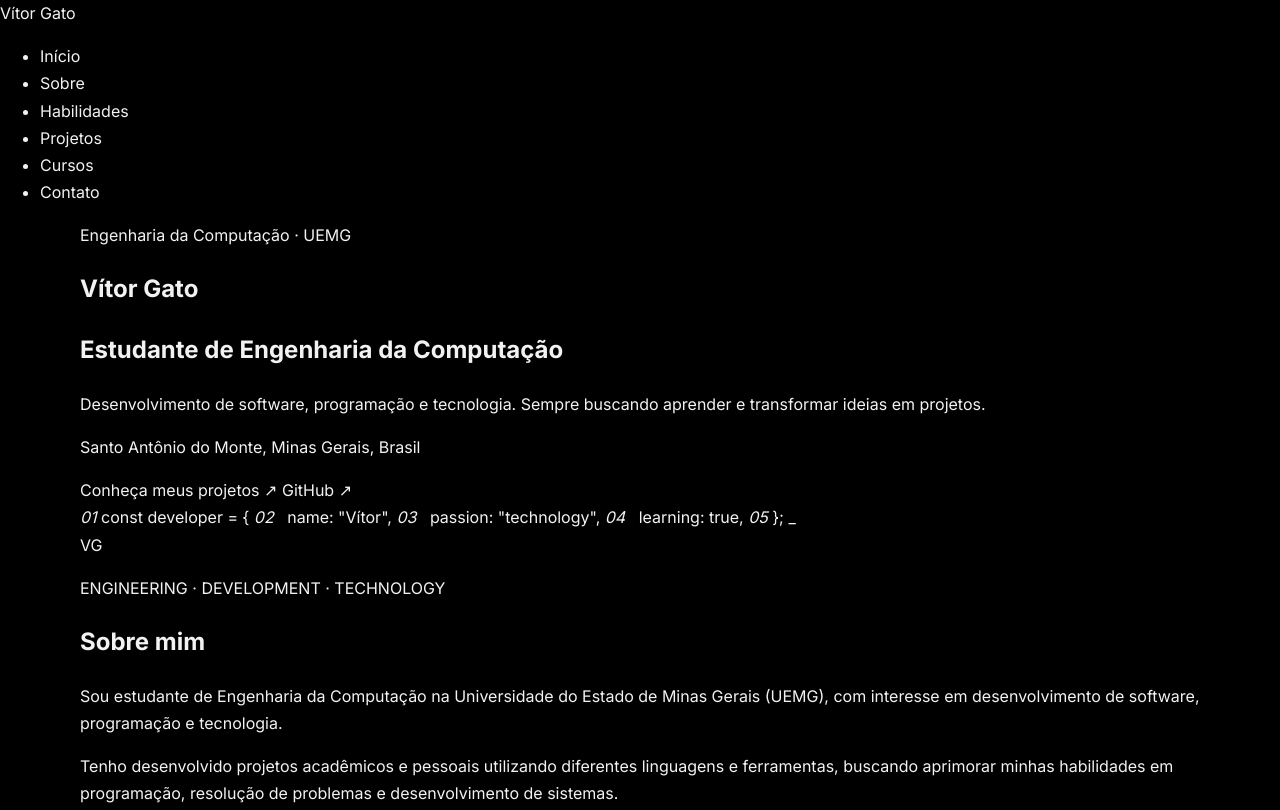
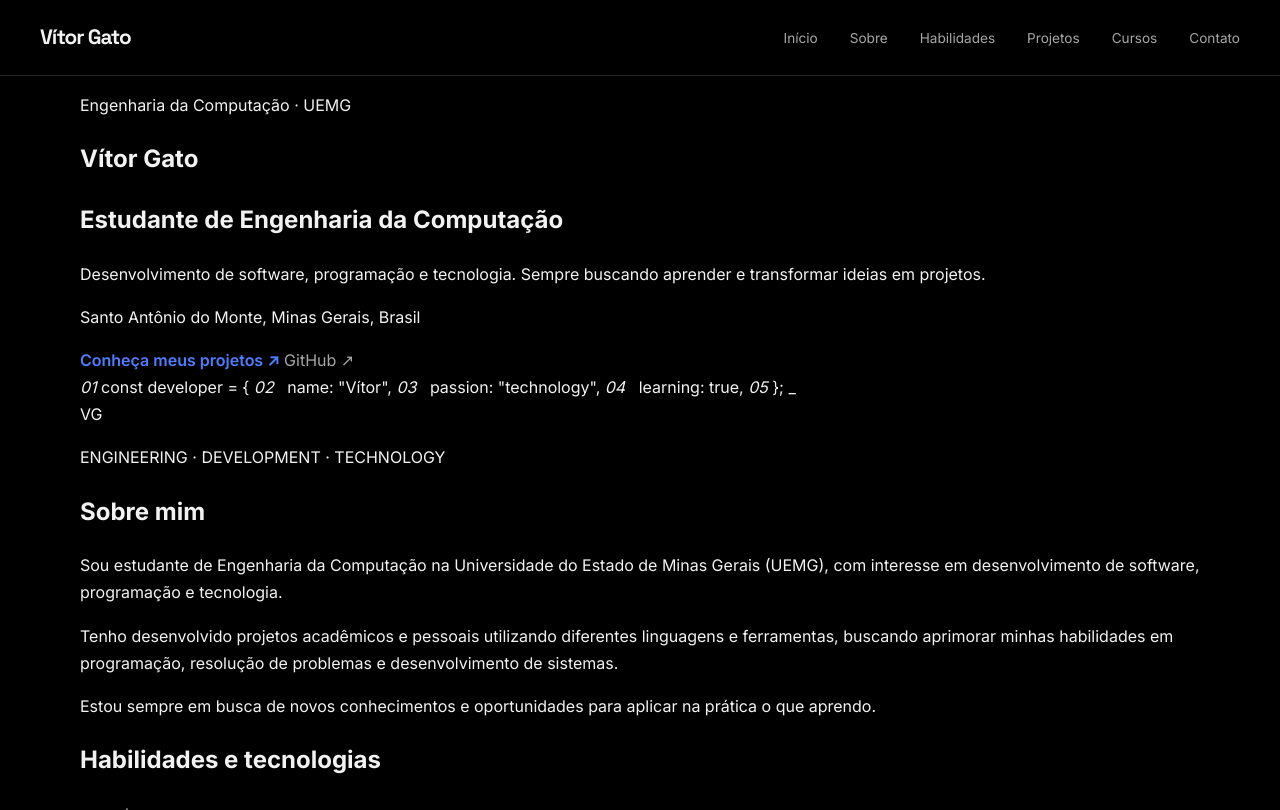
Before and after one commit to VitorAntonio-GN/VitorAntonio-GN.github.io, a plain HTML site: page index.html in a window 1280 px wide. Shown: the top 810 px of the page. Drawn offline with Linux system fonts and the light colour scheme; a script that the page names is missing.

Commit message:
feat: implementa estilos do cabeçalho e navegação

```diff
--- a/css/style.css
+++ b/css/style.css
@@ -60,3 +60,69 @@ main {
     width: min(var(--container-width), calc(100% - 80px));
     margin: 0 auto;
 }
+
+/* =========================================
+   3. LINKS (cores e hovers compartilhados)
+========================================= */
+.primary-navigation__list a,
+.hero__link-secondary,
+.skills-list li {
+    color: var(--color-text-secondary);
+    transition: color var(--transition);
+}
+
+.primary-navigation__list a:hover,
+.hero__link-secondary:hover {
+    color: var(--color-text);
+}
+
+.hero__link-primary,
+.projeto a,
+.curso a {
+    color: var(--color-primary);
+    font-weight: 600;
+    transition: color var(--transition);
+}
+
+.hero__link-primary:hover,
+.projeto a:hover,
+.curso a:hover {
+    color: var(--color-primary-light);
+}
+
+/* =========================================
+   4. CABEÇALHO E NAVEGAÇÃO
+========================================= */
+.site-header {
+    position: sticky;
+    top: 0;
+    z-index: 100;
+    display: flex;
+    align-items: center;
+    justify-content: space-between;
+    min-height: 76px;
+    padding: 0 40px;
+    background: rgba(0, 0, 0, 0.92);
+    border-bottom: 1px solid var(--color-border);
+    backdrop-filter: blur(12px);
+}
+
+.site-header__brand {
+    font-family: var(--font-heading);
+    font-size: 1.3rem;
+    font-weight: 700;
+    letter-spacing: -1px;
+}
+
+.primary-navigation__list {
+    display: flex;
+    align-items: center;
+    gap: 32px;
+    margin: 0;
+    padding: 0;
+    list-style: none;
+}
+
+.primary-navigation__list a {
+    font-size: 0.85rem;
+}
```
